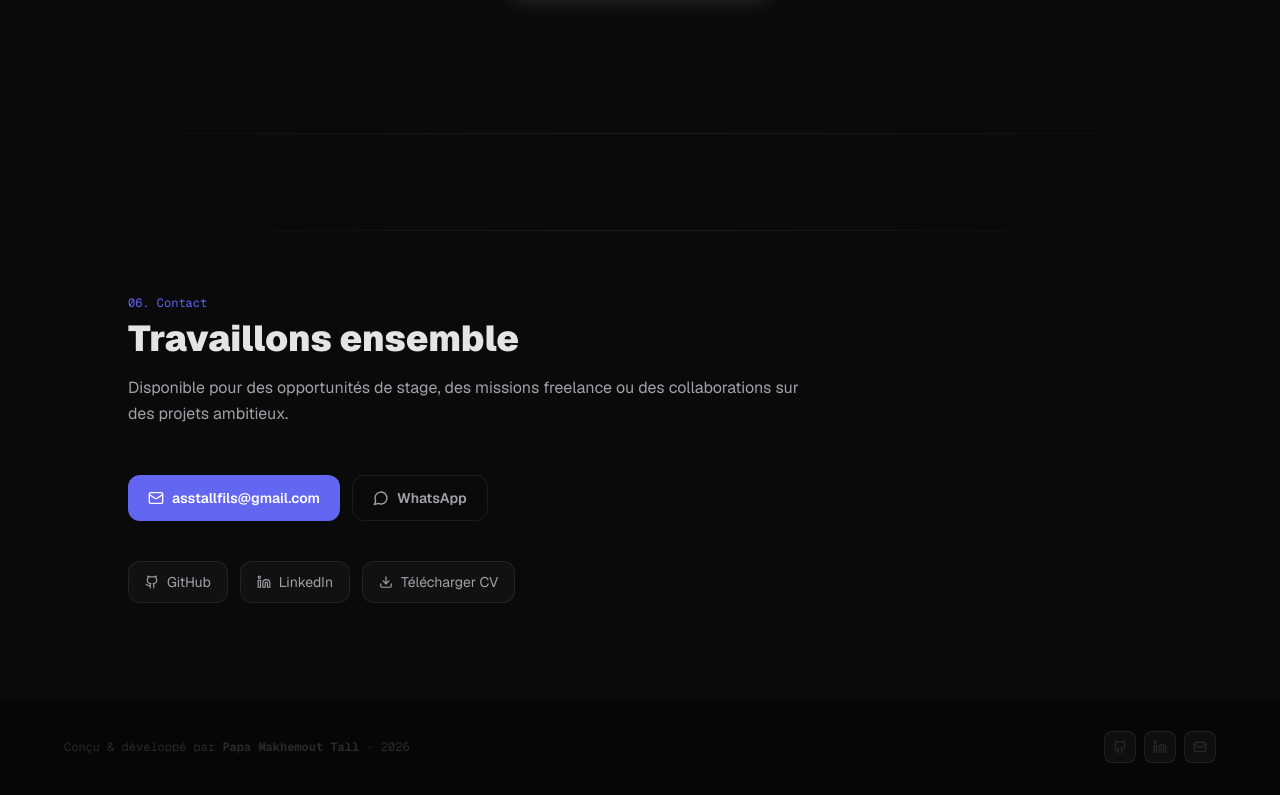
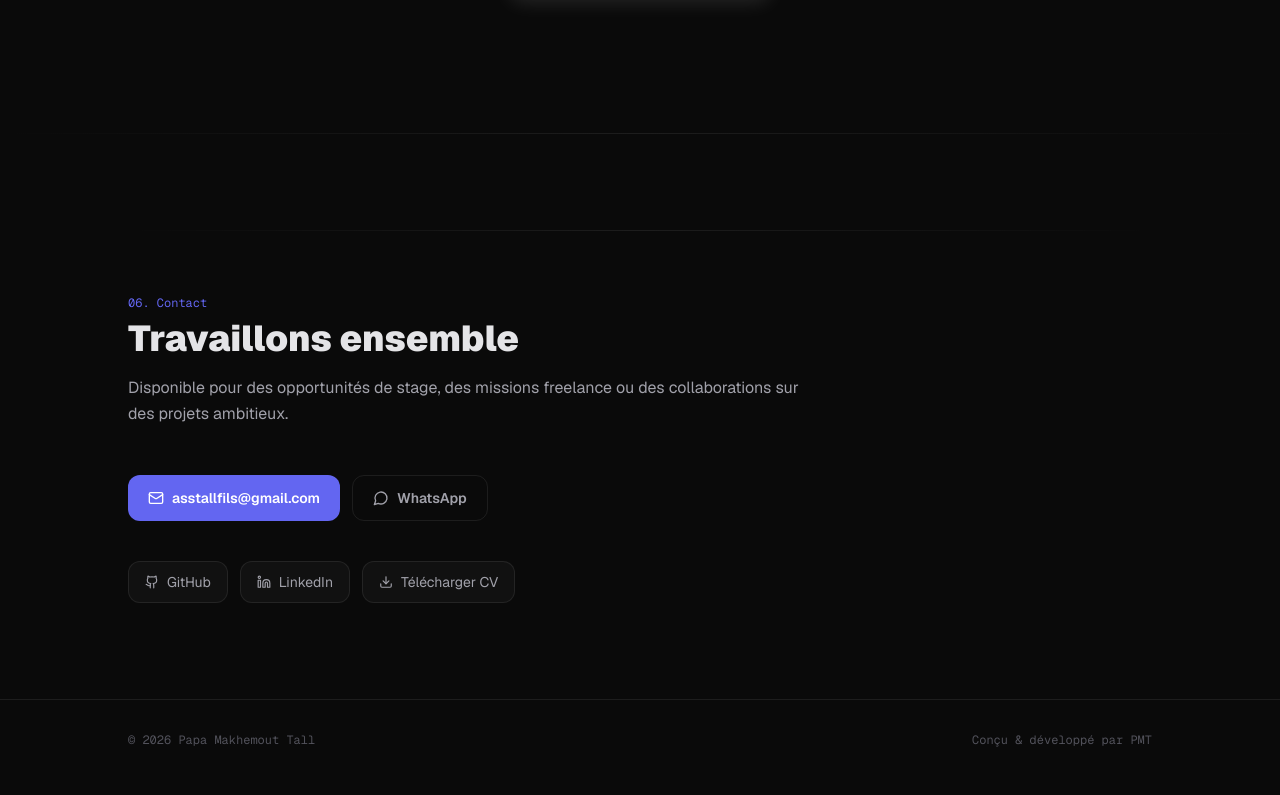
Before and after one commit to Mtg221/portfolio, a Next.js app: page / in a window 1280 px wide. Shown: the part 4231-5026 px from the top of the page. Built offline with nearby package versions, Linux system fonts and the light colour scheme.

Commit message:
redesign: simplify portfolio — minimal dark theme

```diff
--- a/src/components/sections/Footer.tsx
+++ b/src/components/sections/Footer.tsx
@@ -1,42 +1,17 @@
 "use client";
-
-import { motion } from "framer-motion";
 import { personalInfo } from "@/lib/data";
-import { Github, Linkedin, Mail } from "lucide-react";
 
 export function Footer() {
   const year = new Date().getFullYear();
   return (
-    <footer className="relative py-8 px-4 overflow-hidden" style={{ background: "#060606" }}>
-      <div className="absolute top-0 left-0 right-0 h-px glow-divider" />
-      <div className="max-w-6xl mx-auto flex flex-col sm:flex-row items-center justify-between gap-4">
-        <motion.div className="text-center sm:text-left"
-          initial={{ opacity: 0 }} whileInView={{ opacity: 1 }} viewport={{ once: true }}>
-          <p className="text-xs font-mono" style={{ color: "#2a2a2a" }}>
-            Conçu & développé par{" "}
-            <span style={{ color: "var(--e-300)" }} className="font-bold">{personalInfo.name}</span>
-            {" "}· {year}
-          </p>
-        </motion.div>
-
-        <motion.div className="flex gap-2"
-          initial={{ opacity: 0 }} whileInView={{ opacity: 1 }} viewport={{ once: true }}>
-          {[
-            { href: personalInfo.github,            Icon: Github,   label: "GitHub" },
-            { href: personalInfo.linkedin,          Icon: Linkedin, label: "LinkedIn" },
-            { href: `mailto:${personalInfo.email}`, Icon: Mail,     label: "Email" },
-          ].map(({ href, Icon, label }) => (
-            <motion.a key={label} href={href}
-              target={label !== "Email" ? "_blank" : undefined}
-              rel={label !== "Email" ? "noopener noreferrer" : undefined}
-              className="w-8 h-8 rounded-lg flex items-center justify-center transition-all duration-300"
-              style={{ background: "rgba(255,255,255,0.04)", border: "1px solid rgba(255,255,255,0.07)", color: "#2a2a2a" }}
-              whileHover={{ scale: 1.1, y: -2, color: "var(--e-200)", borderColor: "rgba(255,255,255,0.22)", background: "rgba(255,255,255,0.08)", boxShadow: "0 0 16px rgba(255,255,255,0.08)" } as never}
-              whileTap={{ scale: 0.95 }} aria-label={label}>
-              <Icon className="w-3.5 h-3.5" />
-            </motion.a>
-          ))}
-        </motion.div>
+    <footer className="py-8 px-6" style={{ borderTop: "1px solid var(--border)" }}>
+      <div className="max-w-5xl mx-auto flex flex-col sm:flex-row items-center justify-between gap-4">
+        <p className="text-xs font-mono" style={{ color: "var(--text-dim)" }}>
+          © {year} {personalInfo.name}
+        </p>
+        <p className="text-xs font-mono" style={{ color: "var(--text-dim)" }}>
+          Conçu & développé par PMT
+        </p>
       </div>
     </footer>
   );
```
